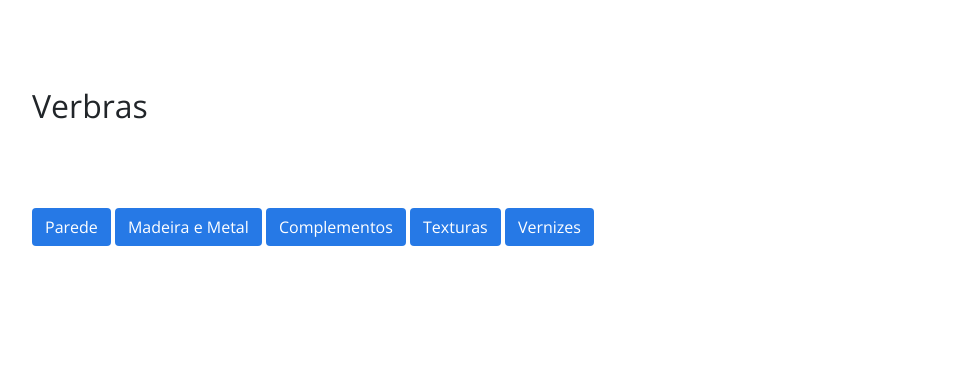
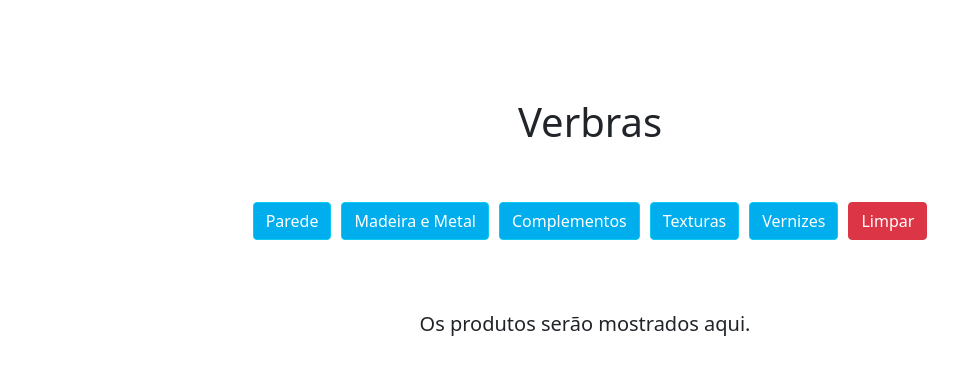
Before and after one commit to messias-henrique/cards_verbras, a plain HTML site: page index.html in a window 1280 px wide. Shown: the whole page, without its empty margins (50-1008 px from the left). Drawn offline with nearby package versions, Linux system fonts and the light colour scheme.

Commit message:
Adiciona a opção de limpar a tela de produtos; altera algumas opções de estilo da ṕágina.

```diff
--- a/index.html
+++ b/index.html
@@ -11,11 +11,11 @@
 </head>
 <body>
     <header>
-        <div class="line"></div>
-
-        <div class="container header--area">
+        <!-- <div class="line"></div> -->
+        <br><br>
+        <div class="container-header--area">
             <div class="header--left">
-                <h2>Verbras</h2>
+                <h1>Verbras</h1>
             </div>
         </div>
     </header>
@@ -23,17 +23,27 @@
     <section class="banner">
         <div class="container">
             <div class="container-botões">
-                <button type="button" class="btn" id="bt" onclick=getTintasParede()>Parede</button>
-                <button type="button" class="btn" id="bt" onclick=getTintasMetalMadeira()>Madeira e Metal</button>
-                <button type="button" class="btn" id="bt" onclick=getComplementos()>Complementos</button>
-                <button type="button" class="btn" id="bt" onclick=getTexturas()>Texturas</button>
-                <button type="button" class="btn" id="bt" onclick=getVernizes()>Vernizes</button>
+                <button type="button" class="btn btn-info" id="bt" onclick=getTintasParede()>Parede</button>
+                <button type="button" class="btn btn-info" id="bt" onclick=getTintasMetalMadeira()>Madeira e Metal</button>
+                <button type="button" class="btn btn-info" id="bt" onclick=getComplementos()>Complementos</button>
+                <button type="button" class="btn btn-info" id="bt" onclick=getTexturas()>Texturas</button>
+                <button type="button" class="btn btn-info" id="bt" onclick=getVernizes()>Vernizes</button>
+                <button type="button" class="btn btn-danger" onclick=limpar()>Limpar</button>
             </div>
             <br><br><br>
             <div class="row" id="cardRow">
+                <div class="texto-inicial">
+                    <h5>Os produtos serão mostrados aqui.</h5>
+                </div>
             </div>
         </div>
     </section>
+    <br><br>
+    <footer>
+        <div class="line"></div>
+    </footer>
+
+
     <script src="main.js"></script>
 </body>
 </html>
--- a/main.js
+++ b/main.js
@@ -543,6 +543,13 @@ function getVernizes(){
     listaTexturas = [];
 }
 
+function limpar(){
+    var linha = document.getElementById("cardRow");
+    linha.innerHTML = `<div class="texto-inicial">
+            <h5>Os produtos serão mostrados aqui.</h5>
+            </div>`
+}
+
 // function link(link){
 //     window.open(link);
 // }
--- a/style.css
+++ b/style.css
@@ -1,26 +1,34 @@
-@import url('https://fonts.googleapis.com/css2?family=Open+Sans:ital@0;1&family=Oswald:wght@400;700&display=swap');
-
+/* @import url('https://fonts.googleapis.com/css2?family=Open+Sans:ital@0;1&family=Oswald:wght@400;700&display=swap'); */
+@import url('https://fonts.googleapis.com/css2?family=Mukta&display=swap');
 body{
-    font-family: 'Open Sans', sans-serif;
+    /* font-family: 'Open Sans', sans-serif; */
     margin: 0;
     padding: 50px;
 }
 
 header .line{
-    background-color: #fff;
-    height: 10px;
+    background-color: rgb(179, 24, 24);
+    height: 1px;
+}
 
+.btn {
+    /* background-color: rgb(38, 121, 230); */
+    color: #fff;
+    margin: 0 5px;
 }
-.btn {
-    background-color: rgb(38, 121, 230);
-    color: #fff;
-}
+
 .btn:hover {
     background-color: rgb(40,44,52);
     color: #fff;
+    transform: scale(1.10);
+    box-shadow: 0 10px 20px rgba(0,0,0,.12), 0 4px 8px rgba(0,0,0,.06);
 }
 
 .btn-btn-primary {
+    background-color: #fff;
+}
+
+.btn-btn-info {
     background-color: #fff;
 }
 
@@ -28,20 +36,44 @@ header .line{
     background-color: #0c0909; /* Green */
     color: white;
   }
+
+#bt{
+    background-color: rgb(0, 173, 237);
+}
+
 .btn:checked{
 background-color: #0c0909; /* Green */
-color: rgb(0, 0, 0);
+color: rgb(228, 206, 206);
+}
+
+.texto-inicial{
+    margin: 0 -5px;
+    justify-content: center;
+    display: flex;
+}
+
+.container-header--area{
+    justify-content: center;
+    display: flex;
+    /* background-color: rgb(38, 121, 230); */
+}
+
+.container-botões{
+    justify-content: center;
+    display: flex;
+    margin: 35px;
 }
 
 .container{
     max-width: 1140px;
-    margin: auto;
+    /* margin: auto; */
     align-items: center;
     justify-content: center;
     /* background-color:rgb(0, 67, 212); */
 }
 
 .header--area{
+    background-color: rgb(38, 121, 230);
     display: flex;
     align-items: center;
     justify-content: space-between;
@@ -52,7 +84,9 @@ color: rgb(0, 0, 0);
 .header--left img{
     width: 400px;
     height: 80px;
+    align-items: center;
     /* background-color:rgb(0, 67, 212); */
+
 }
 
 .header--search input{
@@ -112,7 +146,7 @@ color: rgb(0, 0, 0);
 
 /* Float four columns side by side */
 .column {
-    float: left;
+    float: center;
     width: 25%;
     padding: 0 10px;
   }
@@ -132,7 +166,7 @@ color: rgb(0, 0, 0);
 /* Responsive columns */
 @media screen and (max-width: 600px) {
 .column {
-      width: 100%;
+    width: 50%;
     display: block;
     margin-bottom: 20px;
 }
```
Lines whose indentation alone changed are shown as unchanged.
